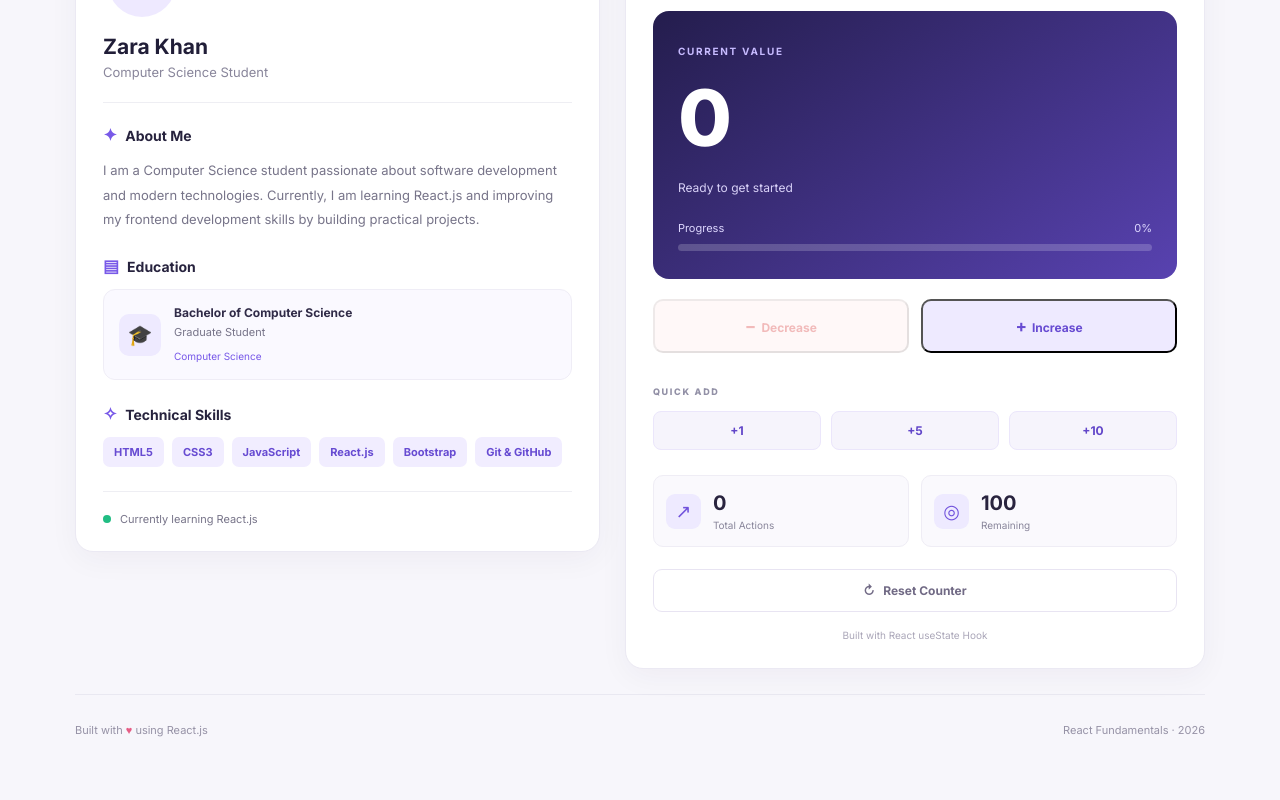
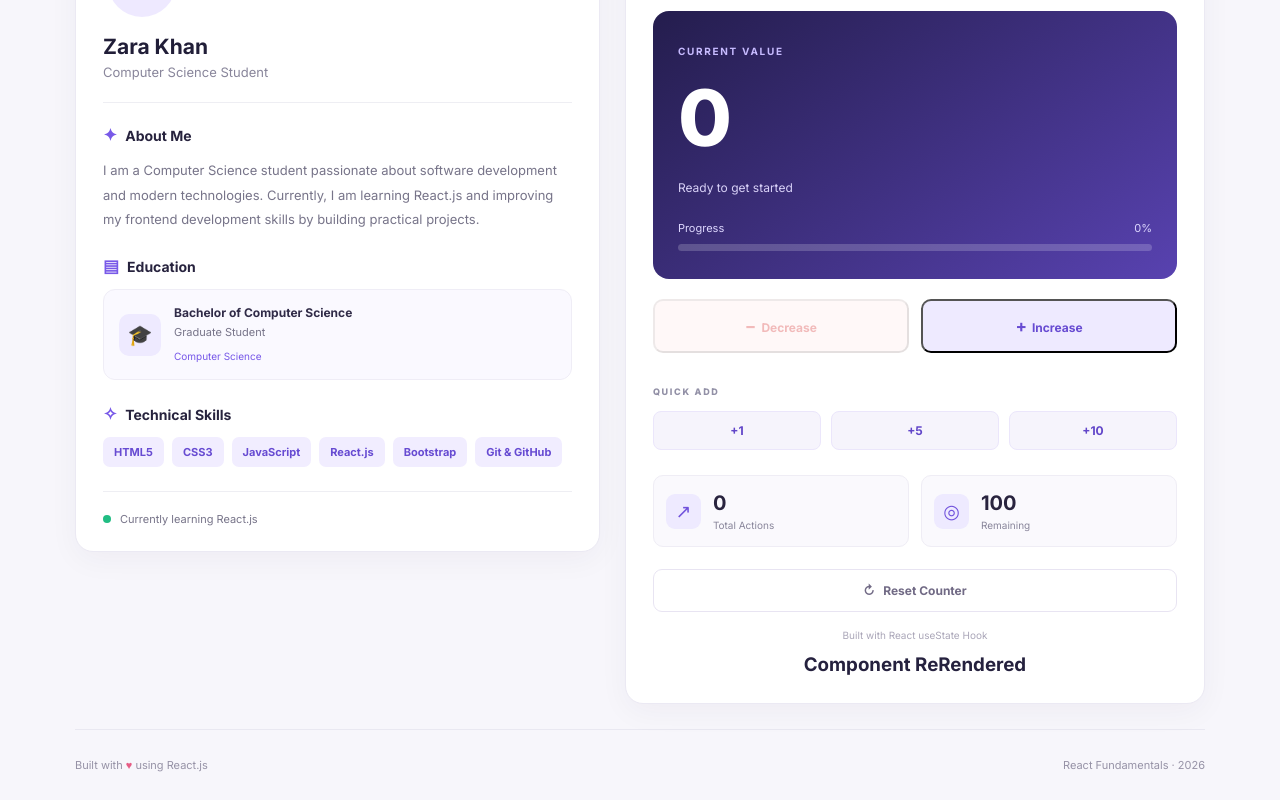
Before and after one commit to ZaraKhan24/React-Fundamentals, a React (Vite) app: page / in a window 1280 px wide. Shown: the part 455-1255 px from the top of the page. Before the commit the page ends 1220 px from the top, so only its background shows below. Built offline with nearby package versions, Linux system fonts and the light colour scheme.

Commit message:
Update App.jsx

```diff
--- a/src/App.jsx
+++ b/src/App.jsx
@@ -1,11 +1,17 @@
 
-import { useState } from 'react';
+import { useState, useEffect } from 'react';
 import './App.css';
 
 function App() {
   // Counter states
   const [count, setCount] = useState(0);
   const [totalClicks, setTotalClicks] = useState(0);
+  const [renderMessage, setRenderMessage] = useState('');
+
+  // useEffect with dependency array: runs whenever count or totalClicks changes
+  useEffect(() => {
+    setRenderMessage('Component ReRendered');
+  }, [count, totalClicks]);
 
   // Counter functions
   const increment = (value = 1) => {
@@ -279,6 +285,10 @@ function App() {
             Built with React useState Hook
           </p>
 
+          <h3 style={{ textAlign: 'center', marginTop: '12px' }}>
+            {renderMessage}
+          </h3>
+
         </section>
 
       </div>
```
